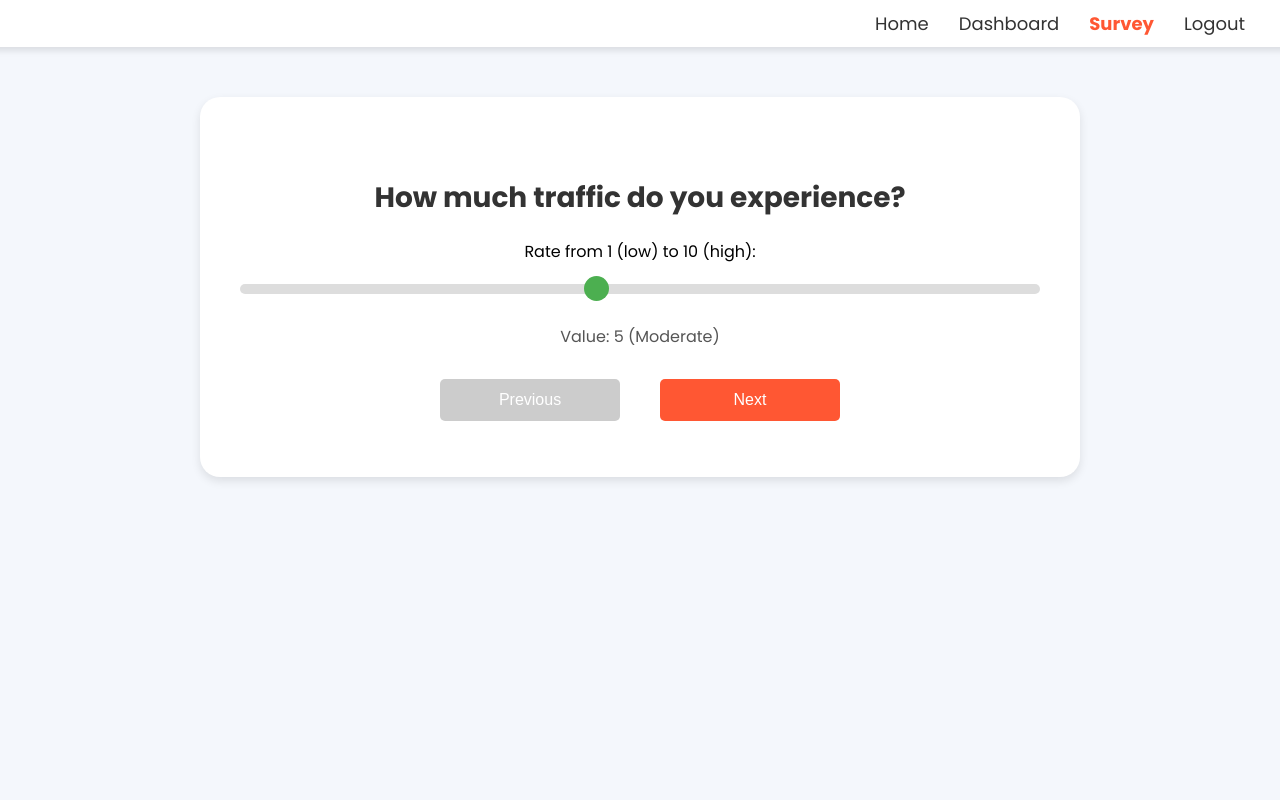
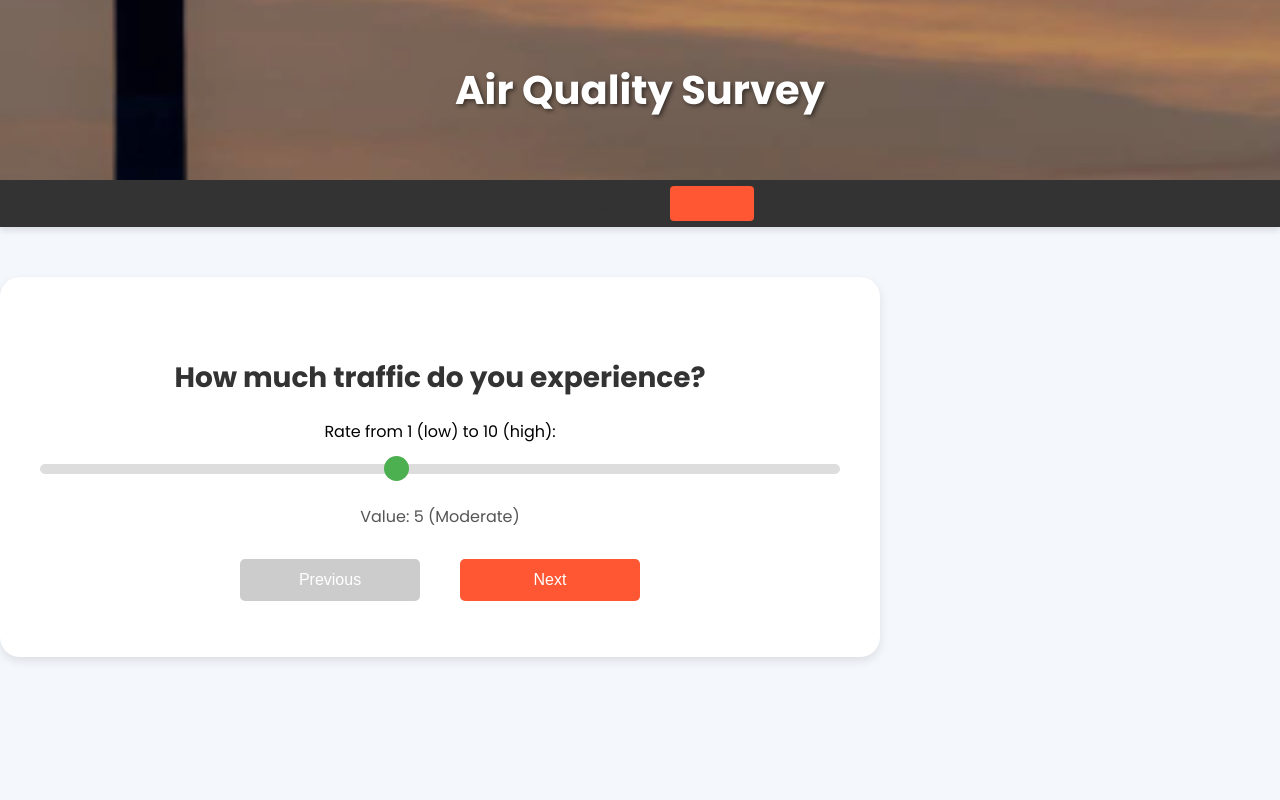
Before and after one commit to smartsubhash/subbu, a Flask app: page /survey in a window 1280 px wide. Run offline with Flask 3, Linux system fonts and the light colour scheme.

Commit message:
Update UI with new header and styling, add new earth header image, and add new data to `survey_responses.csv`.
Replit-Commit-Author: Agent
Replit-Commit-Session-Id: bbfa2aa0-6f1e-46eb-81a8-1cf54e9b1838
Replit-Commit-Screenshot-Url: https://storage.googleapis.com/screenshot-production-us-central1/2bb7efaf-b24b-488d-8773-acb57f90d005/3c6c9635-a728-426c-af1a-e56425dbb04c.jpg

```diff
--- /dev/null
+++ b/static/css/header.css
@@ -0,0 +1,121 @@
+/* Header with Earth Background */
+.earth-header {
+    width: 100%;
+    height: 180px;
+    background-image: url('../images/earth-graphic.png');
+    background-size: cover;
+    background-position: center;
+    margin: 0;
+    padding: 0;
+    position: relative;
+    display: flex;
+    justify-content: center;
+    align-items: center;
+}
+
+.earth-header::before {
+    content: "";
+    position: absolute;
+    top: 0;
+    left: 0;
+    width: 100%;
+    height: 100%;
+    background-color: rgba(0, 0, 0, 0.3);
+    z-index: 1;
+}
+
+.earth-header h1 {
+    color: #ffffff;
+    text-align: center;
+    font-size: 2.5rem;
+    position: relative;
+    z-index: 2;
+    text-shadow: 2px 2px 4px rgba(0, 0, 0, 0.5);
+}
+
+/* Override for existing styles that might conflict */
+body {
+    margin: 0;
+    padding: 0;
+    display: block;
+    height: auto;
+}
+
+/* Top navigation bar style */
+nav {
+    background-color: #333;
+    padding: 10px 0;
+    margin: 0;
+}
+
+nav ul {
+    display: flex;
+    list-style: none;
+    margin: 0;
+    padding: 0;
+    justify-content: center;
+}
+
+nav li {
+    margin: 0 15px;
+}
+
+nav a {
+    color: white;
+    text-decoration: none;
+    font-weight: 500;
+    transition: all 0.3s ease;
+    padding: 5px 10px;
+    border-radius: 4px;
+}
+
+nav a:hover {
+    background-color: #FF5733;
+    color: white;
+}
+
+nav a.active {
+    background-color: #FF5733;
+    color: white;
+}
+
+/* Main content wrapper adjustment */
+.content-wrapper {
+    max-width: 1200px;
+    margin: 20px auto;
+    padding: 20px;
+    background-color: #fff;
+    border-radius: 8px;
+    box-shadow: 0 2px 15px rgba(0, 0, 0, 0.1);
+}
+
+/* Flash messages */
+.flash-message {
+    background-color: #FF5733;
+    color: white;
+    padding: 10px 20px;
+    border-radius: 5px;
+    margin: 10px 0;
+    box-shadow: 0 2px 5px rgba(0, 0, 0, 0.2);
+    transition: opacity 0.5s ease-out;
+}
+
+/* Responsive design */
+@media (max-width: 768px) {
+    .earth-header {
+        height: 120px;
+    }
+
+    .earth-header h1 {
+        font-size: 1.8rem;
+    }
+
+    nav ul {
+        flex-direction: column;
+        align-items: center;
+    }
+
+    nav li {
+        margin: 5px 0;
+    }
+}
--- a/survey_responses.csv
+++ b/survey_responses.csv
@@ -9,3 +9,4 @@ Date,Time,CO(GT),PT08.S1(CO),NMHC(GT),C6H6(GT),PT08.S2(NMHC),NOx(GT),PT08.S3(NOx
 30-01-2025,08:13:01,2.0,8.0,8.0,2.0,9.0,9.0,9.0,2.0,8.0,2.0,8.0,0.0,0.0,Poor
 30-01-2025,08:21:08,2.0,7.0,2.0,7.0,2.0,4.0,3.0,7.0,8.0,2.0,8.0,0.0,0.0,Average
 04-03-2025,09:21:48,6.0,6.0,7.0,7.0,5.0,7.0,7.0,7.0,7.0,7.0,7.0,0.0,0.0,Poor
+28-03-2025,03:37:15,8.0,5.0,5.0,3.0,5.0,5.0,5.0,5.0,5.0,5.0,5.0,0.0,0.0,Average
--- a/templates/result.html
+++ b/templates/result.html
@@ -5,9 +5,15 @@
     <meta name="viewport" content="width=device-width, initial-scale=1.0">
     <title>Survey Result - Pollution Monitoring System</title>
     <link rel="stylesheet" href="{{ url_for('static', filename='css/survey_style.css') }}">
+    <link rel="stylesheet" href="{{ url_for('static', filename='css/header.css') }}">
     <link href="https://fonts.googleapis.com/css2?family=Poppins:wght@300;400;500;600;700&display=swap" rel="stylesheet">
 </head>
 <body>
+    <!-- Earth Header Image -->
+    <div class="earth-header">
+        <h1>Survey Results</h1>
+    </div>
+
     <!-- Navbar -->
     <nav>
         <ul>
--- a/templates/survey.html
+++ b/templates/survey.html
@@ -5,9 +5,15 @@
     <meta name="viewport" content="width=device-width, initial-scale=1.0">
     <title>Air Quality Survey - Pollution Monitoring System</title>
     <link rel="stylesheet" href="{{ url_for('static', filename='css/survey_style.css') }}">
+    <link rel="stylesheet" href="{{ url_for('static', filename='css/header.css') }}">
     <link href="https://fonts.googleapis.com/css2?family=Poppins:wght@300;400;500;600;700&display=swap" rel="stylesheet">
 </head>
 <body>
+    <!-- Earth Header Image -->
+    <div class="earth-header">
+        <h1>Air Quality Survey</h1>
+    </div>
+
     <nav>
         <ul>
             <li><a href="{{ url_for('home') }}">Home</a></li>
```
Also changed, not shown: templates/dashboard.html (+8 -5 lines), templates/home.html (+7 -4 lines), templates/login.html (+39 -1 lines), templates/signup.html (+39 -1 lines), static/images/earth-graphic.png (added).
